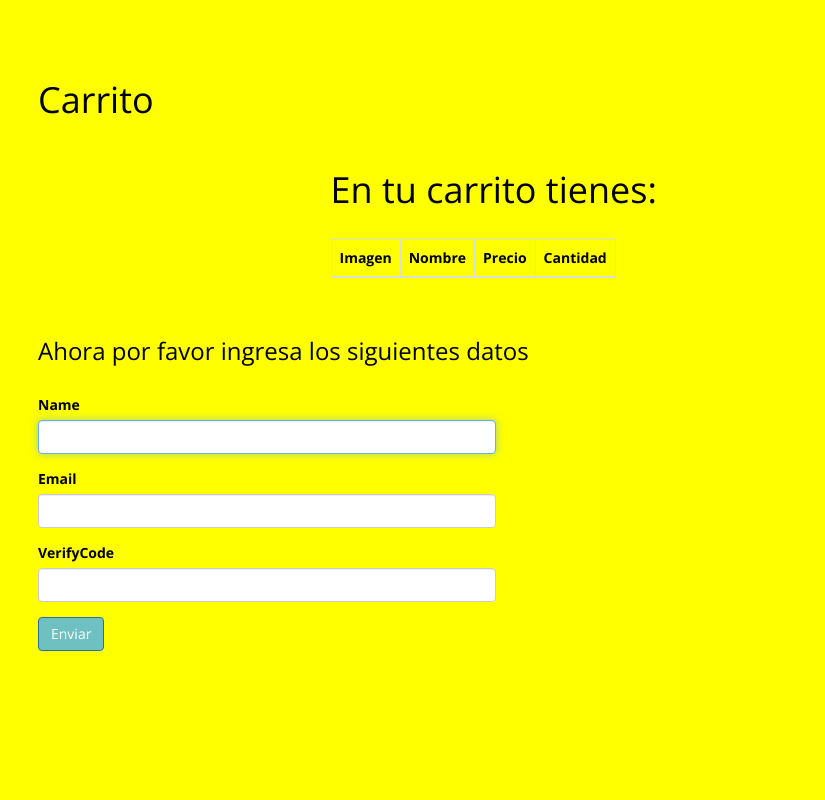
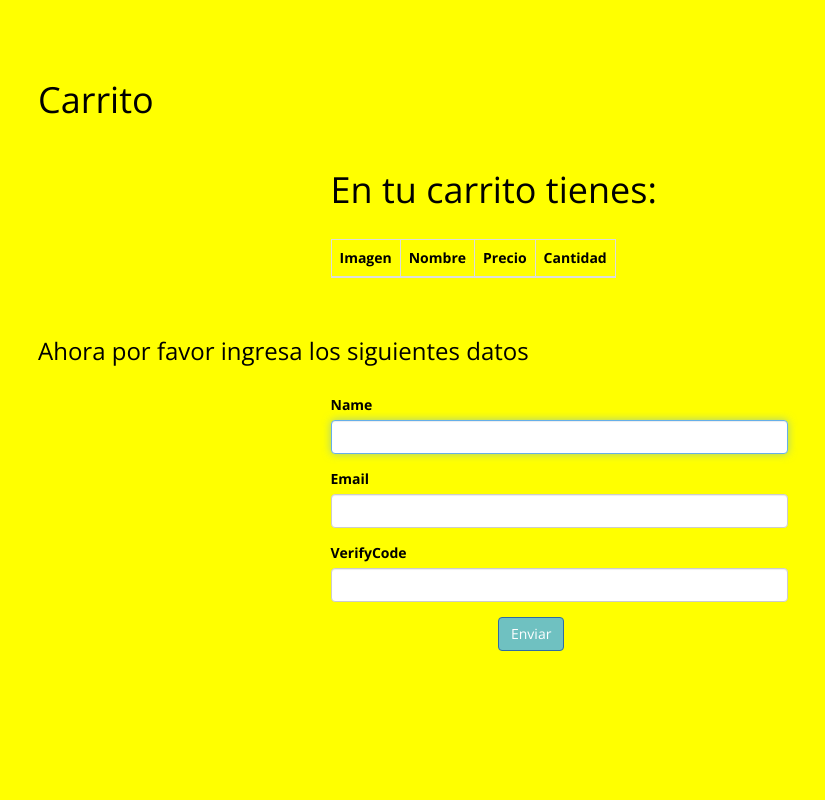
Before and after one commit to Luxusz/entremes, a Yii app: the page made by views/site/carrito.php in a window 1280 px wide. Shown: the whole page, without its empty margins (47-872 px from the left). Run offline with PHP 8.4 and a stand-in for Yii, Linux system fonts and the light colour scheme; the template is opened without the code that fills it, so the values that code supplies are empty; form fields are guessed from the names that the template uses; some libraries are stand-ins or nearby versions.

Commit message:
Casi
casi

```diff
--- a/views/site/carrito.php
+++ b/views/site/carrito.php
@@ -16,7 +16,7 @@ if(!$session->isActive){
     $session->open();
 }
 $carrito = $session->get('carrito');
-$mensaje = "Hola .... tus productos son: \n";
+$mensaje = "Hola .... tus productos son:\n";
 
 ?>
 <div class="container" style="background-color: yellow">
@@ -72,7 +72,7 @@ $mensaje = "Hola .... tus productos son: \n";
                                                 "<td>$".$vp->Valor."</td>".
                                                 "<td>1</td>".
                                             "</tr>";
-                                    $mensaje .= "Producto: ".$vp->Nombre." - Precio: $".$vp->Valor." \n";
+                                    $mensaje .= "Producto: ".$vp->Nombre." - Precio: $".$vp->Valor."\n";
                                     echo $fila;
                                 }
                             }
@@ -86,6 +86,7 @@ $mensaje = "Hola .... tus productos son: \n";
         <h3>Ahora por favor ingresa los siguientes datos</h3>
         <br>
         <div class="row">
+            <div class="col-lg-3"></div>
             <div class="col-lg-5">
 
                 <?php $form = ActiveForm::begin(['id' => 'contact-form']); ?>
@@ -105,7 +106,10 @@ $mensaje = "Hola .... tus productos son: \n";
                     ]) ?>
 
                     <div class="form-group">
-                        <?= Html::submitButton('Enviar', ['class' => 'btn btn-primary', 'name' => 'contact-button']) ?>
+                        <div class="col-lg-4"></div>
+                        <div class="col-lg-3">
+                            <?= Html::submitButton('Enviar', ['class' => 'btn btn-primary', 'name' => 'contact-button']) ?>
+                        </div>
                     </div>
 
                 <?php ActiveForm::end(); ?>
```
